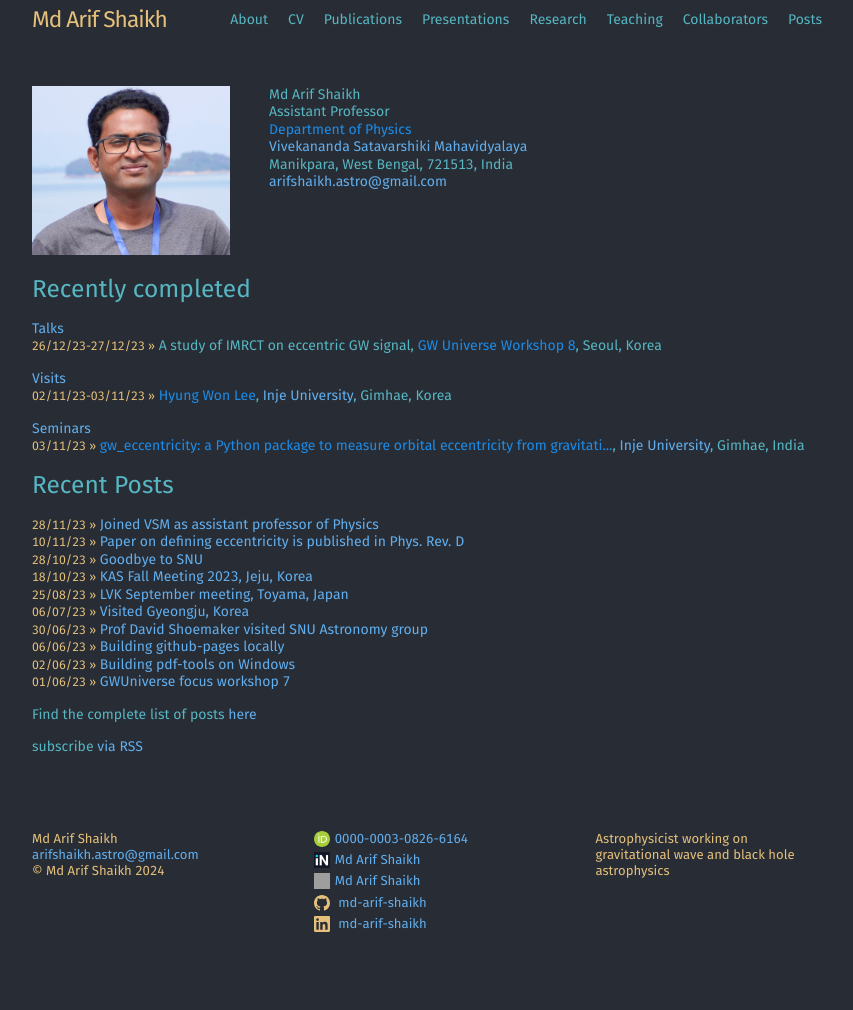
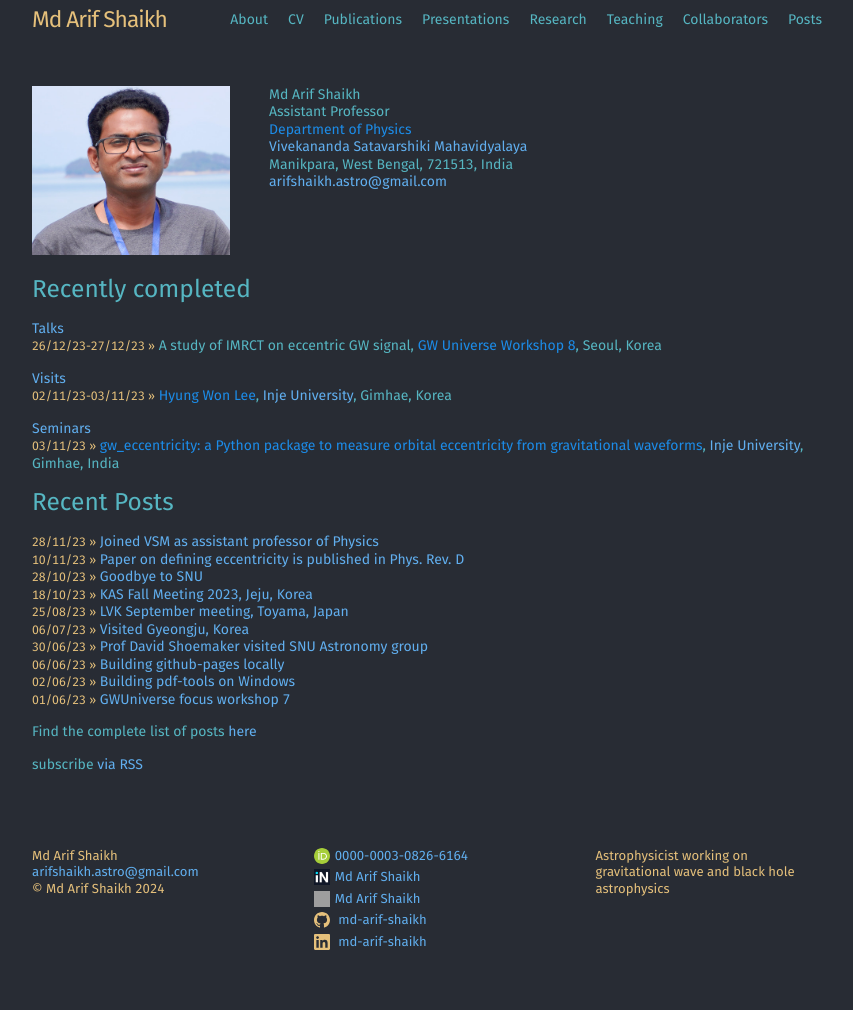
Before and after one commit to md-arif-shaikh/md-arif-shaikh.github.io, a Jekyll site: the page built from index.md, in a window 1280 px wide. Shown: the whole page, without its empty margins (213-1066 px from the left). Built offline with Jekyll 4.4.1, drawn with Linux system fonts in a browser that asks for light colours; part of the change alters nothing that is shown; grey boxes are pictures that could not be loaded.

```diff
--- a/_includes/recent.html
+++ b/_includes/recent.html
@@ -1,7 +1,7 @@
 {% assign max_days = 90 %}
 {% assign max_secs = max_days | times: 86400 %}
 {% assign earliest_date = 'now' | date: '%s' | minus: max_secs | date: '%s' %}
-{% assign title_length = 80 %}
+{% assign title_length = 1000 %}
 {% assign today = 'now' | date: '%s' %}
 <!-- Collect recent talks -->
 {% assign talks = site.data.conference-talks %}
```
